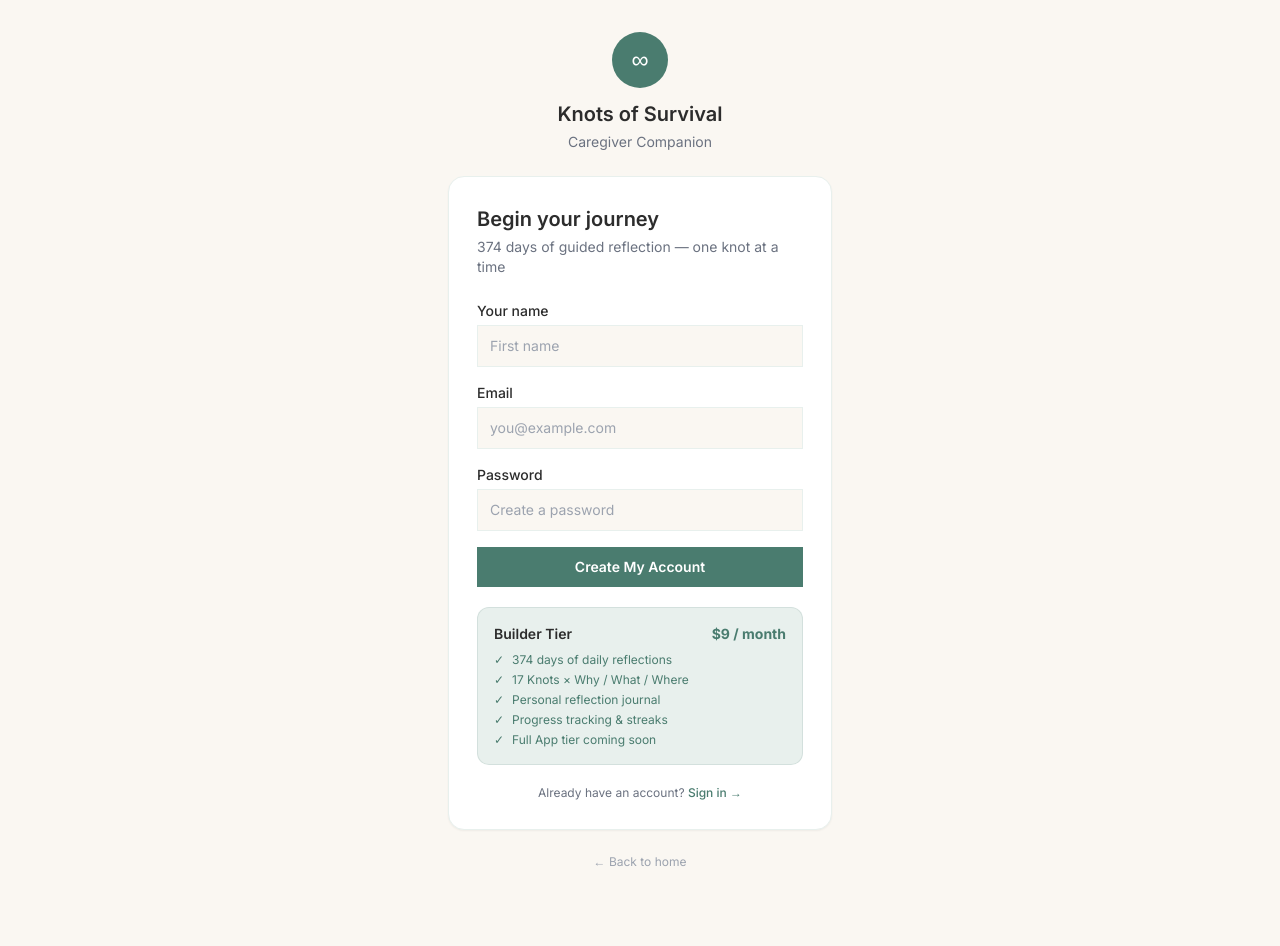
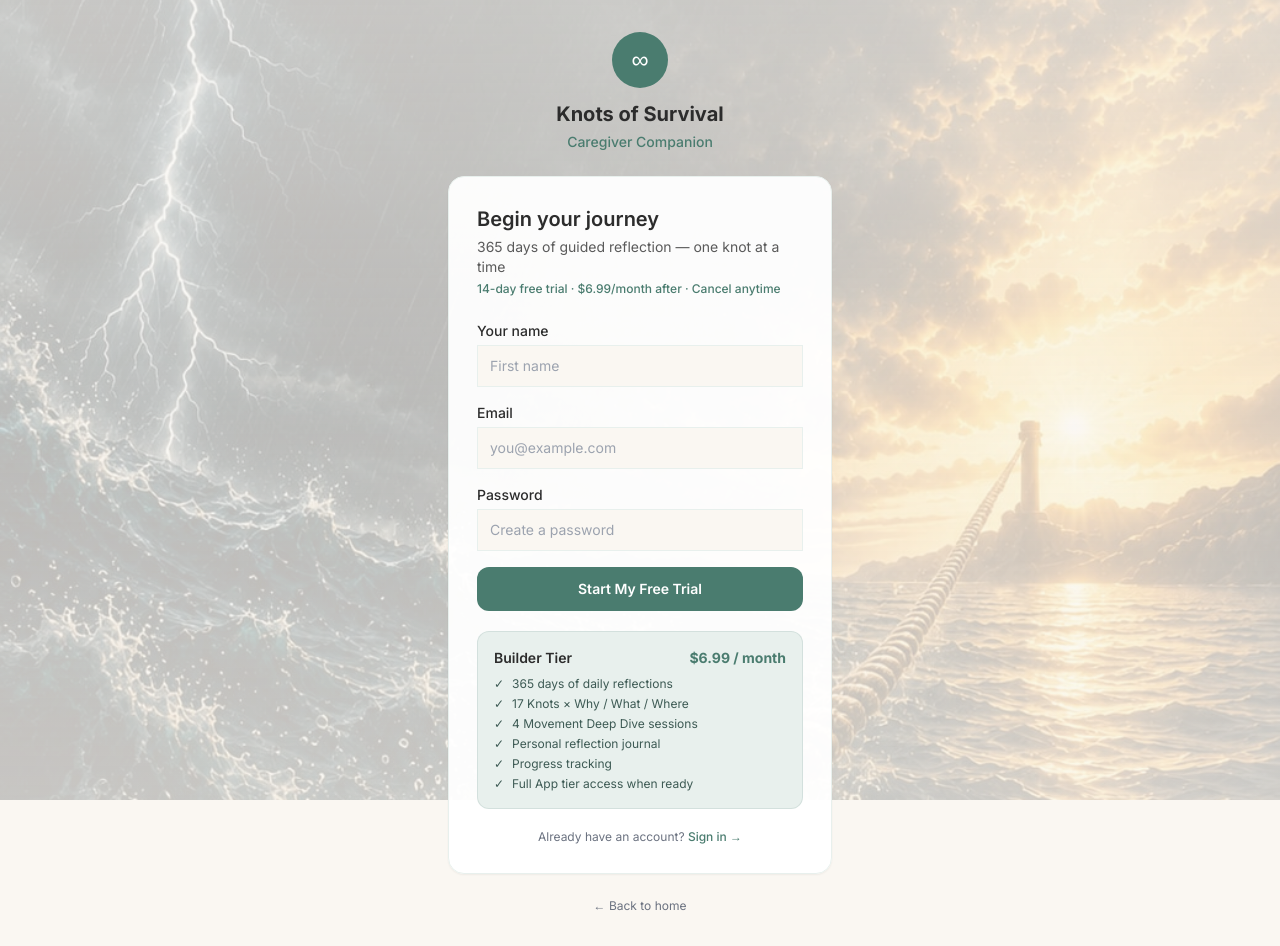
Before and after one commit to sherbear55/knots-companion, a Next.js app: page /signup in a window 1280 px wide. Before the commit the page ends 902 px from the top, so only its background shows below. Built offline with nearby package versions, Linux system fonts and the light colour scheme.

Commit message:
Fix dashboard tags, remove C avatar, signup bg+price, 14-day trial link

```diff
--- a/app/(app)/dashboard/page.tsx
+++ b/app/(app)/dashboard/page.tsx
@@ -5,7 +5,10 @@ import { KNOTS, getKnotById } from '@/lib/knots-data';
 import { getAllProgress, getJournalEntries, getOverallStats, KnotProgress, SavedEntry } from '@/lib/progress-store';
 
 const movementColors: Record<string, string> = {
-  Awareness: '#4A7C6F', Embodiment: '#C49A6C', Integration: '#B8847A', Peace: '#7C6F4A',
+  'Surviving the Current': '#4A7C6F',
+  'Loosening the Weight': '#8B5E2A',
+  'Return to Self & the Sacred': '#7D4A43',
+  'Trust': '#5A4F30',
 };
 
 function timeAgo(iso: string) {
@@ -30,8 +33,8 @@ export default function DashboardPage() {
   const knotsInProgress = KNOTS.filter((k) => {
     const kp = progress[k.id];
     if (!kp) return false;
-    const done = kp.usedIndices.length + (kp.completedTruth ? 1 : 0);
-    return done > 0 && done < 22;
+    const done = kp.usedIndices.length;
+    return done > 0 && done < 21 || (kp.completedTruth && kp.usedIndices.length < 21);
   });
 
   return (
@@ -42,9 +45,7 @@ export default function DashboardPage() {
           <p className="text-xs uppercase tracking-wide mb-0.5" style={{ color: '#9CA3AF' }}>Welcome back</p>
           <h1 className="text-xl font-semibold" style={{ color: '#2C2C2C' }}>Caregiver</h1>
         </div>
-        <div className="w-10 h-10 rounded-full flex items-center justify-center" style={{ backgroundColor: '#4A7C6F' }}>
-          <span className="text-white font-semibold text-sm">C</span>
-        </div>
+
       </div>
 
       {/* Stats */}
@@ -80,8 +81,8 @@ export default function DashboardPage() {
           <div className="space-y-2">
             {knotsInProgress.slice(0, 4).map((knot) => {
               const kp = progress[knot.id]!;
-              const done = kp.usedIndices.length + (kp.completedTruth ? 1 : 0);
-              const pct = Math.round((done / 22) * 100);
+              const done = kp.usedIndices.length;
+              const pct = Math.round((done / 21) * 100);
               const color = movementColors[knot.movement];
               return (
                 <Link key={knot.id} href={`/today/${knot.id}`}
@@ -96,7 +97,7 @@ export default function DashboardPage() {
                       <div className="h-1 rounded-full" style={{ width: `${pct}%`, backgroundColor: color }} />
                     </div>
                   </div>
-                  <span className="text-xs font-medium flex-shrink-0" style={{ color }}>{done}/22</span>
+                  <span className="text-xs font-medium flex-shrink-0" style={{ color }}>{done}/21</span>
                 </Link>
               );
             })}
@@ -114,13 +115,11 @@ export default function DashboardPage() {
           <div className="space-y-3">
             {recentEntries.map((entry) => {
               const knot = entry.knotId != null ? getKnotById(entry.knotId) : undefined;
-              const color = movementColors[knot?.movement ?? 'Awareness'];
+              const color = movementColors[knot?.movement ?? 'Surviving the Current'];
               return (
                 <div key={entry.id} className="rounded-xl p-3" style={{ backgroundColor: '#FAF7F2' }}>
                   <div className="flex items-center gap-2 mb-1.5">
-                    <span className="text-xs font-semibold px-2 py-0.5 rounded-full capitalize"
-                      style={{ backgroundColor: color + '22', color }}>{entry.type}</span>
-                    <span className="text-xs" style={{ color: '#9CA3AF' }}>{knot?.name}</span>
+                    <span className="text-sm font-semibold" style={{ color: '#2C2C2C' }}>{knot?.fullName ?? entry.knotName}</span>
                     <span className="text-xs ml-auto" style={{ color: '#9CA3AF' }}>{timeAgo(entry.createdAt)}</span>
                   </div>
                   <p className="text-sm leading-relaxed line-clamp-2" style={{ color: '#2C2C2C' }}>{entry.response}</p>
--- a/app/(auth)/signup/page.tsx
+++ b/app/(auth)/signup/page.tsx
@@ -10,48 +10,72 @@ export default function SignupPage() {
   const [password, setPassword] = useState('');
 
   return (
-    <div className="min-h-screen flex flex-col items-center justify-center px-4 py-8" style={{ backgroundColor: '#FAF7F2' }}>
+    <div className="min-h-screen flex flex-col items-center justify-center px-4 py-8" style={{ backgroundColor: '#FAF7F2', position: 'relative' }}>
+
+      {/* Background image */}
+      <div aria-hidden="true" style={{
+        position: 'fixed', inset: 0, zIndex: 0, pointerEvents: 'none',
+        backgroundImage: "url('/cover-bg.jpg')", backgroundSize: 'cover',
+        backgroundPosition: 'center 42%', backgroundRepeat: 'no-repeat', opacity: 0.32,
+      }} />
+      <div aria-hidden="true" style={{
+        position: 'fixed', inset: 0, zIndex: 0, pointerEvents: 'none',
+        background: 'linear-gradient(to bottom, rgba(250,247,242,0.38) 0%, rgba(250,247,242,0.22) 50%, rgba(250,247,242,0.38) 100%)',
+      }} />
+
+      <div style={{ position: 'relative', zIndex: 1, width: '100%', display: 'flex', flexDirection: 'column', alignItems: 'center' }}>
+        {/* Logo */}
         <div className="mb-6 text-center">
           <div className="w-14 h-14 rounded-full flex items-center justify-center mx-auto mb-3" style={{ backgroundColor: '#4A7C6F' }}>
             <span className="text-white text-2xl">∞</span>
           </div>
-        <h1 className="text-xl font-semibold" style={{ color: '#2C2C2C' }}>Knots of Survival</h1>
-        <p className="text-sm mt-1" style={{ color: '#6B7280' }}>Caregiver Companion</p>
+          <h1 className="text-xl font-bold" style={{ color: '#2C2C2C' }}>Knots of Survival</h1>
+          <p className="text-sm font-medium mt-1" style={{ color: '#4A7C6F' }}>Caregiver Companion</p>
         </div>
 
-      <div className="w-full max-w-sm rounded-2xl shadow-sm p-7" style={{ backgroundColor: '#ffffff', border: '1px solid #E8F0ED' }}>
+        {/* Card */}
+        <div className="w-full max-w-sm rounded-2xl shadow-sm p-7" style={{ backgroundColor: 'rgba(255,255,255,0.94)', border: '1px solid #E8F0ED' }}>
           <h2 className="text-xl font-semibold mb-1" style={{ color: '#2C2C2C' }}>Begin your journey</h2>
-        <p className="text-sm mb-6" style={{ color: '#6B7280' }}>374 days of guided reflection — one knot at a time</p>
+          <p className="text-sm mb-1" style={{ color: '#5A5A5A' }}>365 days of guided reflection — one knot at a time</p>
+          <p className="text-xs mb-6 font-medium" style={{ color: '#4A7C6F' }}>14-day free trial · $6.99/month after · Cancel anytime</p>
 
           <form onSubmit={(e) => { e.preventDefault(); router.push('/dashboard'); }} className="space-y-4">
             <div>
               <label className="block text-sm font-medium mb-1" style={{ color: '#2C2C2C' }}>Your name</label>
               <input type="text" value={name} onChange={(e) => setName(e.target.value)} placeholder="First name"
-              className="w-full px-3 py-2.5 rounded-lg text-sm border" style={{ borderColor: '#E8F0ED', backgroundColor: '#FAF7F2', color: '#2C2C2C' }} />
+                className="w-full px-3 py-2.5 rounded-lg text-sm border outline-none" style={{ borderColor: '#E8F0ED', backgroundColor: '#FAF7F2', color: '#2C2C2C' }} />
             </div>
             <div>
               <label className="block text-sm font-medium mb-1" style={{ color: '#2C2C2C' }}>Email</label>
               <input type="email" value={email} onChange={(e) => setEmail(e.target.value)} placeholder="you@example.com"
-              className="w-full px-3 py-2.5 rounded-lg text-sm border" style={{ borderColor: '#E8F0ED', backgroundColor: '#FAF7F2', color: '#2C2C2C' }} />
+                className="w-full px-3 py-2.5 rounded-lg text-sm border outline-none" style={{ borderColor: '#E8F0ED', backgroundColor: '#FAF7F2', color: '#2C2C2C' }} />
             </div>
             <div>
               <label className="block text-sm font-medium mb-1" style={{ color: '#2C2C2C' }}>Password</label>
               <input type="password" value={password} onChange={(e) => setPassword(e.target.value)} placeholder="Create a password"
-              className="w-full px-3 py-2.5 rounded-lg text-sm border" style={{ borderColor: '#E8F0ED', backgroundColor: '#FAF7F2', color: '#2C2C2C' }} />
+                className="w-full px-3 py-2.5 rounded-lg text-sm border outline-none" style={{ borderColor: '#E8F0ED', backgroundColor: '#FAF7F2', color: '#2C2C2C' }} />
             </div>
-          <button type="submit" className="w-full py-2.5 rounded-lg text-sm font-semibold text-white hover:opacity-90 transition-opacity" style={{ backgroundColor: '#4A7C6F' }}>
-            Create My Account
+            <button type="submit" className="w-full py-3 rounded-xl text-sm font-semibold text-white hover:opacity-90 transition-opacity" style={{ backgroundColor: '#4A7C6F' }}>
+              Start My Free Trial
             </button>
           </form>
 
+          {/* Pricing summary */}
           <div className="mt-5 rounded-xl p-4" style={{ backgroundColor: '#E8F0ED', border: '1px solid #4A7C6F22' }}>
             <div className="flex items-center justify-between mb-2">
               <span className="text-sm font-semibold" style={{ color: '#2C2C2C' }}>Builder Tier</span>
-            <span className="text-sm font-bold" style={{ color: '#4A7C6F' }}>$9 / month</span>
+              <span className="text-sm font-bold" style={{ color: '#4A7C6F' }}>$6.99 / month</span>
             </div>
             <ul className="space-y-1">
-            {['374 days of daily reflections', '17 Knots × Why / What / Where', 'Personal reflection journal', 'Progress tracking & streaks', 'Full App tier coming soon'].map((item) => (
-              <li key={item} className="text-xs flex items-center gap-2" style={{ color: '#4A7C6F' }}>
+              {[
+                '365 days of daily reflections',
+                '17 Knots × Why / What / Where',
+                '4 Movement Deep Dive sessions',
+                'Personal reflection journal',
+                'Progress tracking',
+                'Full App tier access when ready',
+              ].map((item) => (
+                <li key={item} className="text-xs flex items-center gap-2" style={{ color: '#3D5A54' }}>
                   <span>✓</span> {item}
                 </li>
               ))}
@@ -63,7 +87,9 @@ export default function SignupPage() {
             <Link href="/login" className="font-medium" style={{ color: '#4A7C6F' }}>Sign in →</Link>
           </p>
         </div>
-      <Link href="/" className="mt-6 text-xs" style={{ color: '#9CA3AF' }}>← Back to home</Link>
+
+        <Link href="/" className="mt-6 text-xs" style={{ color: '#6B7280' }}>← Back to home</Link>
+      </div>
     </div>
   );
 }
--- a/app/page.tsx
+++ b/app/page.tsx
@@ -100,7 +100,7 @@ export default function HomePage() {
             Try Demo First →
           </Link>
         </div>
-        <p className="text-xs mt-4" style={{ color: '#5A5A5A' }}>14-day free trial · Cancel anytime · 365 days of reflection content</p>
+        <p className="text-xs mt-4" style={{ color: '#5A5A5A' }}><Link href="/signup" style={{ color: '#4A7C6F', fontWeight: 600 }}>Start your 14-day free trial</Link> · Cancel anytime · 365 days of content</p>
       </section>
 
       {/* How it works */}
```
Lines whose indentation alone changed are shown as unchanged.
